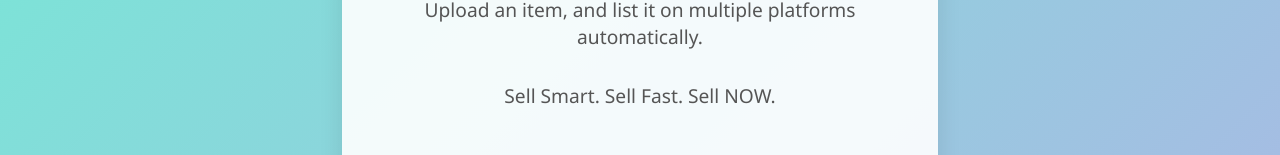
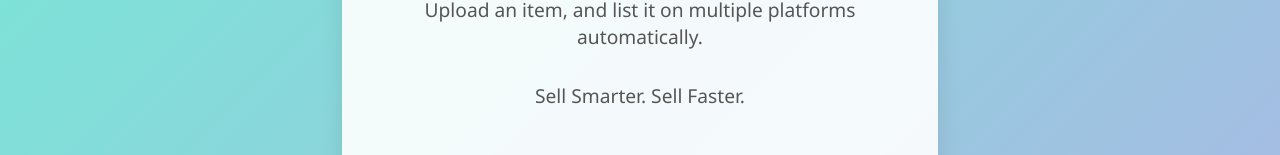
Before and after one commit to WilliamOdumah/QuickList, a React (Create React App) app in the folder frontend/: page / in a window 1280 px wide. Shown: the part 355-510 px from the top of the page. Built offline with nearby package versions, Linux system fonts and the light colour scheme.

Commit message:
change description

```diff
--- a/frontend/src/components/pages/LandingPage.js
+++ b/frontend/src/components/pages/LandingPage.js
@@ -13,7 +13,7 @@ const LandingPage = () => {
           Upload an item, and list it on multiple platforms automatically.
         </p>
         <p>
-          Sell Smart. Sell Fast. Sell NOW.
+          Sell Smarter. Sell Faster.
         </p>
         <button className="cta-button" onClick={() => navigate("/upload")}>
           Start Selling
```
